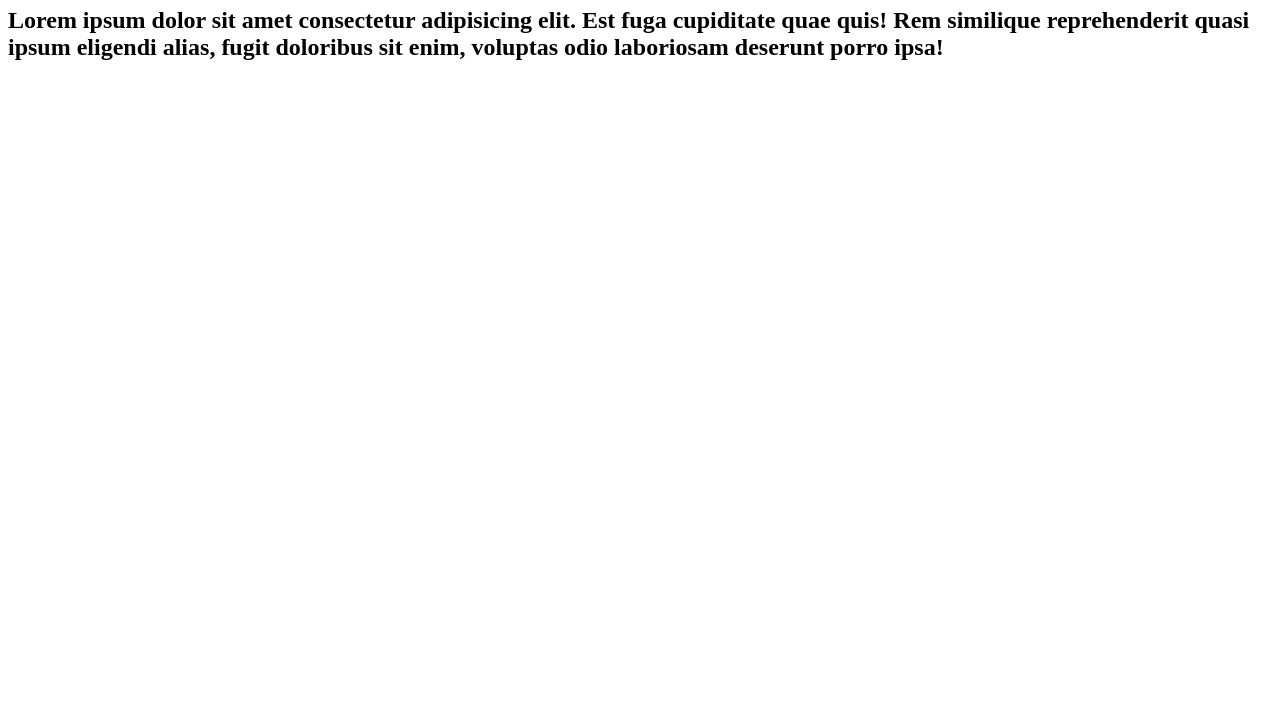
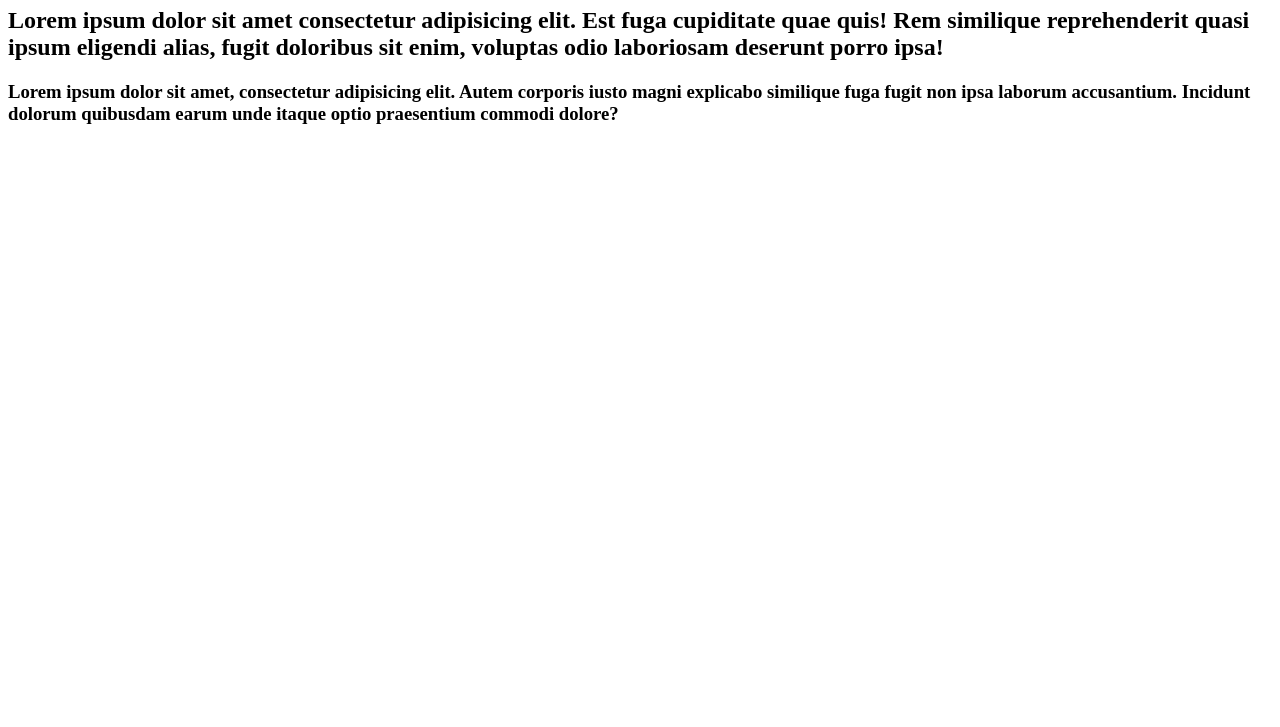
Before and after one commit to sofikulislamweb/assign, a plain HTML site: page index.html in a window 1280 px wide. Shown: the part 73-800 px from the top of the page. Drawn offline with Linux system fonts and the light colour scheme.

Commit message:
third commit

```diff
--- a/index.html
+++ b/index.html
@@ -9,5 +9,6 @@
 <body>
     <h1>as ur wish</h1>
     <h2>Lorem ipsum dolor sit amet consectetur adipisicing elit. Est fuga cupiditate quae quis! Rem similique reprehenderit quasi ipsum eligendi alias, fugit doloribus sit enim, voluptas odio laboriosam deserunt porro ipsa!</h2>
+    <h3>Lorem ipsum dolor sit amet, consectetur adipisicing elit. Autem corporis iusto magni explicabo similique fuga fugit non ipsa laborum accusantium. Incidunt dolorum quibusdam earum unde itaque optio praesentium commodi dolore?</h3>
 </body>
 </html>
```
